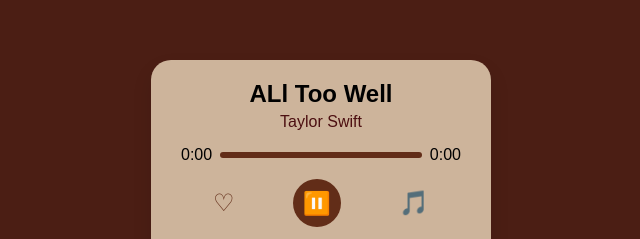
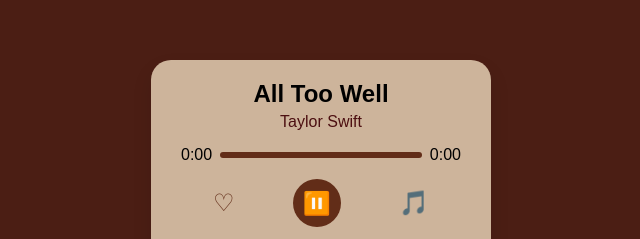
Before and after one commit to fannyyanisaa/All-too-well, a plain HTML site: page index.html in a window 1280 px wide. Shown: the part 235-474 px from the top of the page, 319-959 px from the left. Drawn offline with Linux system fonts and the light colour scheme.

Commit message:
Add files via upload

```diff
--- a/index.html
+++ b/index.html
@@ -7,7 +7,7 @@
 </head>
 <body>
   <div class="music-card">
-    <h2 class="title">ALl Too Well</h2>
+    <h2 class="title">All Too Well</h2>
     <p class="artist">Taylor Swift</p>
 
     <div class="progress-container">
```
